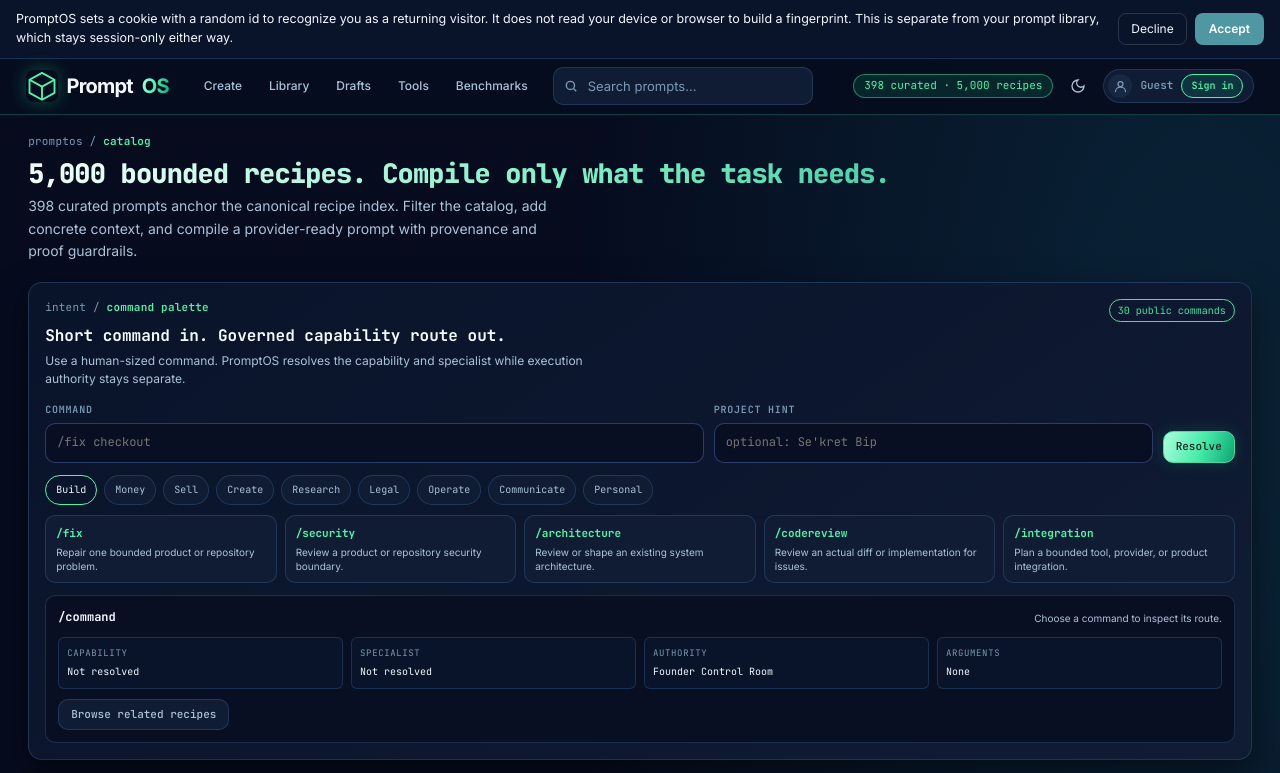
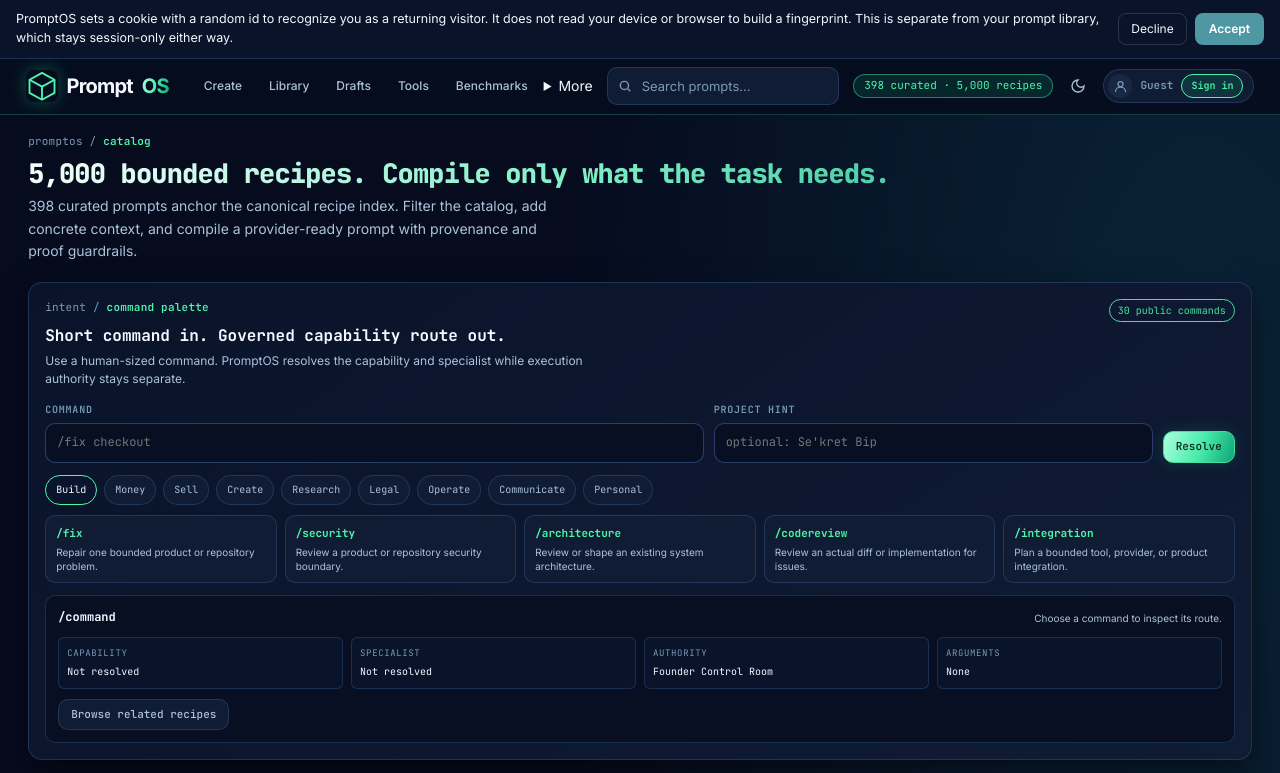
Before and after one commit to jussray/promptos, a plain HTML site: page index.html in a window 1280 px wide. Shown: the top 773 px of the page. Drawn offline with Linux system fonts and the light colour scheme.

Commit message:
fix(brand): retain every preexisting desktop navigation route

```diff
--- a/index.html
+++ b/index.html
@@ -289,6 +289,7 @@
       <button type="button" class="nav-item" data-page="custom">Drafts</button>
       <button type="button" class="nav-item" data-page="freestyle">Tools</button>
       <button type="button" class="nav-item" data-page="bench">Benchmarks</button>
+      <details class="brand-more"><summary>More</summary><div class="brand-more-menu"><button type="button" class="nav-item" data-page="anatomy">Anatomy</button></div></details>
     </nav>
     <div class="search-wrap">
       <svg width="14" height="14" viewBox="0 0 24 24" fill="none" stroke="currentColor" stroke-width="2.4"><circle cx="11" cy="11" r="7"/><path d="m21 21-4.3-4.3"/></svg>
```
